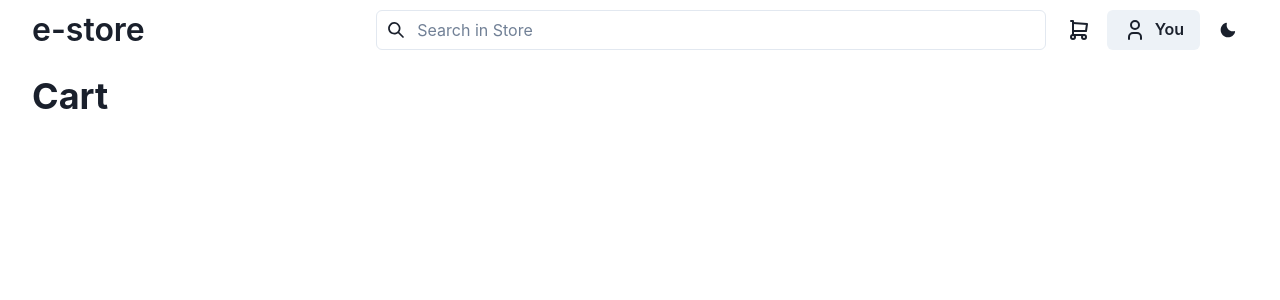
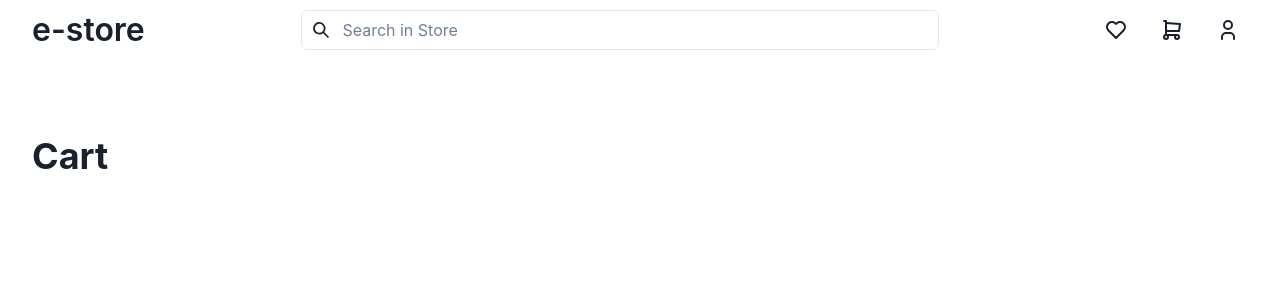
Before and after one commit to indicozy/meshok-eStore, a Next.js app: page /cart in a window 1280 px wide. Shown: the top 300 px of the page. Built offline with nearby package versions, Linux system fonts and the light colour scheme.

Commit message:
mobile nav added

```diff
--- /dev/null
+++ b/components/buttons/Logo.jsx
@@ -0,0 +1,18 @@
+import React from "react";
+import {Flex, Text} from '@chakra-ui/react'
+import ColorModeButton from "./darkModeButton";
+import Link from 'next/link'
+function Logo() {
+  return (
+    <Flex alignItems="center">
+      <Link href="/">
+        <Text fontFamily="heading" fontWeight="600" fontSize="2rem">
+          e-store
+        </Text>
+      </Link>
+
+    </Flex>
+  );
+}
+
+export default Logo;
--- a/components/header.jsx
+++ b/components/header.jsx
@@ -10,28 +10,31 @@ import {
   useColorModeValue,
   Menu,
   MenuButton,
+  HStack,
   Button,
   Flex,
+  ButtonGroup,
+  Icon,
 } from "@chakra-ui/react";
 
-import { IconUser, IconShoppingCart, IconFilter } from "@tabler/icons";
+import {
+  IconUser,
+  IconShoppingCart,
+  IconFilter,
+  IconHeart,
+} from "@tabler/icons";
 
 import Link from "next/link";
 import { useRouter } from "next/router";
-import { SearchIcon } from "@chakra-ui/icons";
+import { HamburgerIcon, SearchIcon } from "@chakra-ui/icons";
 import ColorModeButton from "./buttons/darkModeButton";
+import Logo from "./buttons/Logo";
 
 function Header(props) {
   const router = useRouter();
 
   return (
-    <Box
-      bg={useColorModeValue("white", "black")}
-      overflow="hidden"
-      position="fixed"
-      w="100%"
-      zIndex="100"
-    >
+    <Box bg={useColorModeValue("white", "black")} w="100%">
       <Container
         h={{ md: "60px", basic: "130px" }}
         display="flex"
@@ -47,18 +50,12 @@ function Header(props) {
           mt={{ basic: "1.2rem", md: "0" }}
           mb={{ basic: "12px", md: "0" }}
           mr={{ basic: "0", md: "2rem" }}
-          justifyContent={{ basic: "space-between", md: "flex-start" }}
-          alignItems="center"
-          w={{ basic: "100%", md: "300px" }}
+          minW="max-content"
+          w={{ basic: "100%", md: "max-content" }}
+          justifyContent="space-between"
         >
-          <Link href="/">
-            <Box fontFamily="heading" fontWeight="600" fontSize="2rem">
-              e-store
-            </Box>
-          </Link>
-          <Box display={{ basic: "block", md: "none" }}>
-            <ColorModeButton />
-          </Box>
+          <Logo />
+          <Box display={{md:'none'}}><ColorModeButton/></Box>
         </Flex>
         <Box
           w={{ md: "670px", basic: "100%" }}
@@ -70,22 +67,21 @@ function Header(props) {
             onClick={props.onOpen}
             icon={<IconFilter />}
           />
-          <InputGroup w="100%" mr={{ basic: "0", md: "12px" }}>
+          <InputGroup w="100%">
             <InputLeftElement>
               <SearchIcon />
             </InputLeftElement>
-            <Input placeholder="Search in Store" />
+            <Input
+              placeholder="Search in Store"
+              mr={{ basic: "0", md: "2rem" }}
+            />
           </InputGroup>
         </Box>
-        <Box gap=".5rem" display={{ basic: "none", md: "flex" }}>
+        <ButtonGroup gap=".5rem" display={{ basic: "none", md: "flex" }}>
+          <IconButton variant="ghost" icon={<IconHeart />} />
           <IconButton variant="ghost" icon={<IconShoppingCart />} />
-          <Menu>
-            <MenuButton as={Button} leftIcon={<IconUser />}>
-              You
-            </MenuButton>
-          </Menu>
-          <ColorModeButton />
-        </Box>
+          <IconButton variant="ghost" icon={<IconUser/>} />
+        </ButtonGroup>
       </Container>
     </Box>
   );
--- a/components/home/Filter.jsx
+++ b/components/home/Filter.jsx
@@ -74,7 +74,7 @@ function Filter() {
           <Input placeholder="$100" />
         </Flex>
       </Box>
-      <Box overflow="scroll" h="60vh">
+      <Box overflowY="scroll" h="60vh">
         <Box>
           <Text fontWeight="bold" pb=".5em">
             Categories
--- a/components/home/ProductCard.jsx
+++ b/components/home/ProductCard.jsx
@@ -57,9 +57,9 @@ export const ProductCard = (props) => {
           </Text>
         </HStack>
       </Stack>
-      <Stack align="center">
-        <Button colorScheme="green" width="full">
-          Add to cart
+      <Stack align="flex-end">
+        <Button size='sm'>
+          + Add to cart
         </Button>
       </Stack>
     </Stack>
--- a/package.json
+++ b/package.json
@@ -24,7 +24,7 @@
     "react": "18.2.0",
     "react-chakra-slide-show": "^1.0.11",
     "react-dom": "18.2.0",
-    "react-icons": "^4.6.0",
+    "react-icons": "^4.7.1",
     "react-responsive-carousel": "^3.2.23",
     "react-slick": "^0.29.0"
   }
--- a/pages/index.js
+++ b/pages/index.js
@@ -13,9 +13,11 @@ import {
 } from "@chakra-ui/react";
 
 import { useState } from "react";
+import Footer from "../components/footer";
 import Header from "../components/header";
 import Filter from "../components/home/Filter";
 import ProductGrid from "../components/home/ProductGrid";
+import MobileNav from "../components/mobileNav";
 export default function Home() {
   const dm_bg = useColorModeValue("white", "black");
 
@@ -25,6 +27,7 @@ export default function Home() {
   return (
     <Box bgColor={dm_bg} minH="100vh">
       <Header onOpen={onOpen} />
+      <MobileNav />
       <Drawer placement={placement} onClose={onClose} isOpen={isOpen}>
         <DrawerOverlay motionPresent="none" />
         <DrawerContent bgColor={dm_bg}>
@@ -39,7 +42,7 @@ export default function Home() {
         display="flex"
         gap="1rem"
         px={{ basic: "12px", md: "2rem" }}
-        pt={{ md: "80px", basic: "143px" }}
+        pt='2rem'
         maxW="container.xl"
         minW="mob3"
         pb="5rem"
@@ -49,6 +52,7 @@ export default function Home() {
         </Hide>
         <ProductGrid />
       </Container>
+      <Footer />
     </Box>
   );
 }
--- a/pages/styles.css
+++ b/pages/styles.css
@@ -3,7 +3,7 @@
 	-webkit-box-orient: vertical;
 	display: -webkit-box;
 	width: 100%;
-	height: 36px;
+	height: 40px;
 	line-height: 120%;
 	overflow: hidden;
 }
```
Also changed, not shown: components/footer.jsx (added, +51 -0 lines), components/mobileNav.jsx (added, +28 -0 lines), 1 other file (tests, documents, lock files or other folders).
